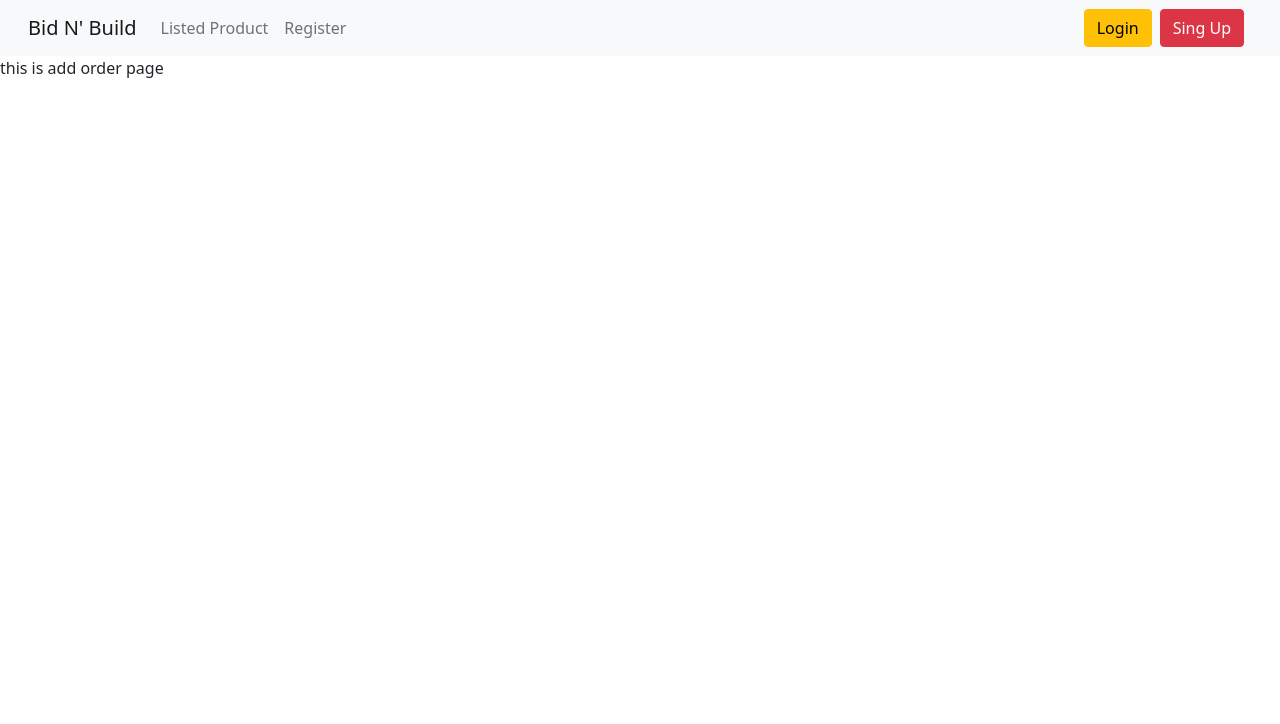
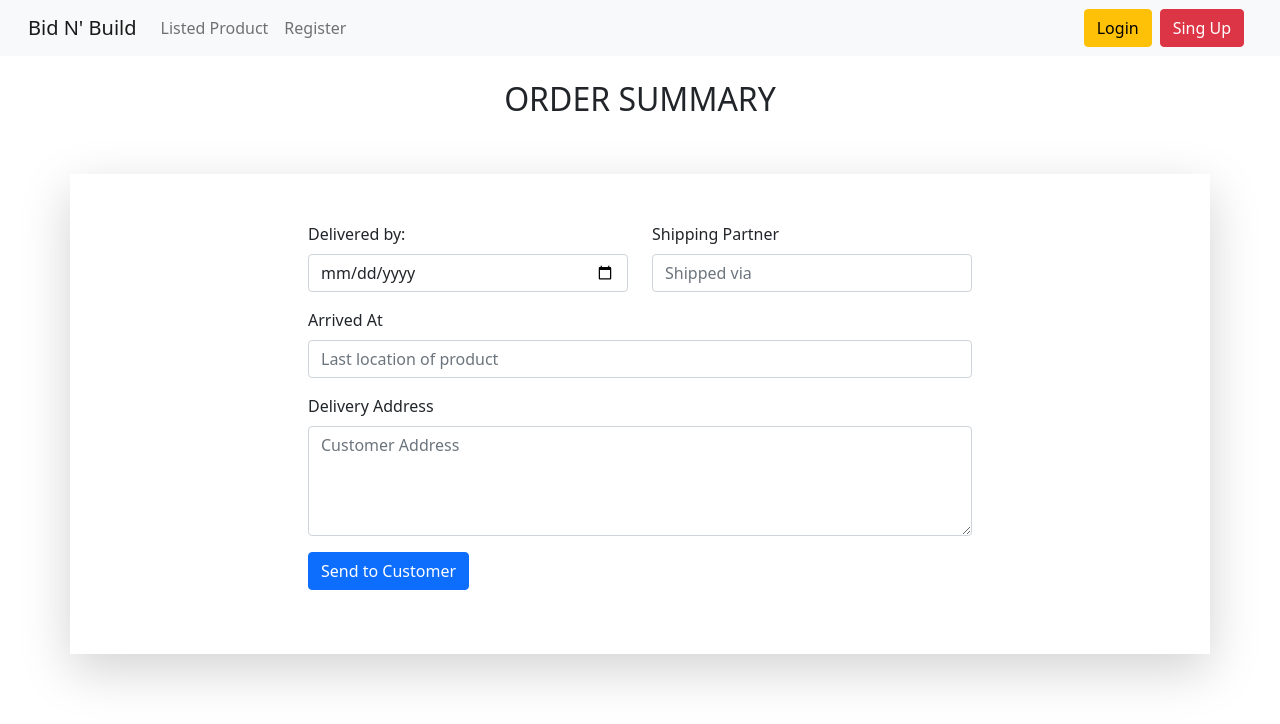
Before and after one commit to anupkumarmridha/Imperfectly-Perfect, a Django app: page /add_order_details in a window 1280 px wide. Shown: the top 724 px of the page. Run offline with Django 4.2, Linux system fonts and the light colour scheme; some libraries are stand-ins or nearby versions.

Commit message:
docs: add_order_details upload

```diff
--- a/templates/orders/add_order_details.html
+++ b/templates/orders/add_order_details.html
@@ -3,7 +3,79 @@
 {% block title %}add order details{% endblock title %}
 
 
+
 {% block body %}
 
-this is add order page
+<section class="ftco-section">
+    <div class="container">
+        <div class="row justify-content-center mt-4">
+            <div class="col-md-6 text-center mb-5">
+                <h2 class="heading-section">ORDER SUMMARY</h2>
+            </div>
+        </div>
+        <div class="row justify-content-center">
+            <div class="col-md-12">
+                <div class="wrapper">
+                    <div class="row no-gutters shadow-lg">
+                        <div class="col-lg-8 col-md-7 order-md-last d-flex mx-auto">
+                            <div class="contact-wrap w-100 p-md-5 p-4">
+                                <form id="contactForm" name="contactForm" class="contactForm">
+                                    <div class="row">
+                                        <div class="col-md-6">
+                                            <div class="form-group">
+                                                <label class="label" for="delivery_date">Delivered by:</label>
+                                                <input type="date" class="form-control" name="delivery_date"
+                                                    id="delivery_date">
+                                            </div>
+                                        </div>
+
+                                        <div class="col-md-6">
+                                            <div class="form-group">
+                                                <label class="label" for="shipping_partner">Shipping Partner</label>
+                                                <input type="text" class="form-control" name="shipping_partner"
+                                                    id="shipping_partner" placeholder="Shipped via">
+                                            </div>
+                                        </div>
+
+                                        <div class="col-md-12">
+                                            <div class="form-group">
+                                                <label class="label" for="product_location">Arrived At</label>
+                                                <input type="text" class="form-control" name="product_location"
+                                                    id="product_location" placeholder="Last location of product">
+                                            </div>
+                                        </div>
+                                        <div class="col-md-12">
+                                            <div class="form-group">
+                                                <label class="label" for="#">Delivery Address</label>
+                                                <textarea name="delivery_address" class="form-control"
+                                                    id="delivery_address" cols="30" rows="4"
+                                                    placeholder="Customer Address"></textarea>
+                                            </div>
+                                        </div>
+                                        <div class="col-md-12">
+                                            <div class="form-group">
+                                                <button class="btn btn-primary">
+                                                    Send to Customer
+                                                </button>
+                                            </div>
+                                        </div>
+                                    </div>
+                                </form>
+                            </div>
+                        </div>
+
+                        <!-- <div class="col-lg-4 col-md-5 d-flex align-items-stretch">
+                            <div class="info-wrap w-100 ">
+
+                                <img src="media\images\company\profile\delivery_process.jpg" style='height: 100%; width: 100%; object-fit: contain'/>
+
+                            </div>
+                        </div> -->
+                    </div>
+                </div>
+            </div>
+        </div>
+    </div>
+</section>
+
 {% endblock body %}
```
